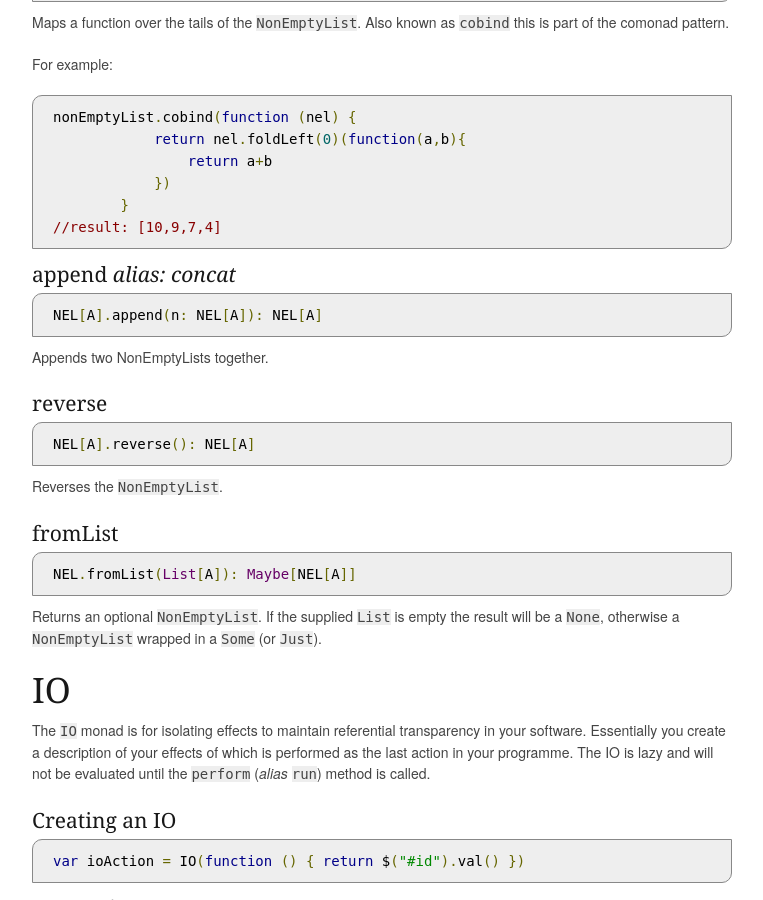
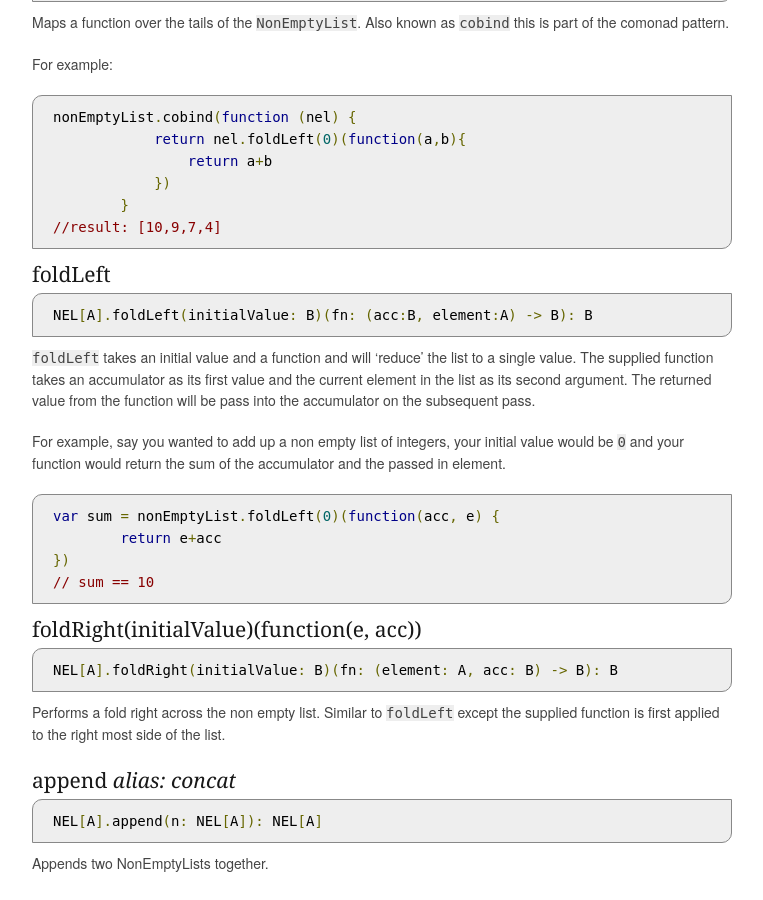
Before and after one commit to monet/monet.js, a Jekyll site: the page built from index.md, in a window 1280 px wide and 900 px high, scrolled down 18090 px. Shown: the whole window, without its empty margins (258-1021 px from the left). Built offline with Jekyll 4.4.1, drawn with Linux system fonts in a browser that asks for light colours; nearby versions of some CDN libraries.

Commit message:
Added doco for NEL foldLeft and foldRight

```diff
--- a/index.md
+++ b/index.md
@@ -786,6 +786,27 @@ For example:
 	        }
 	//result: [10,9,7,4]
 
+####foldLeft
+
+	NEL[A].foldLeft(initialValue: B)(fn: (acc:B, element:A) -> B): B
+
+`foldLeft` takes an initial value and a function and will 'reduce' the list to a single value.  The supplied function takes an accumulator as its first value and the current element in the list as its second argument.  The returned value from the function will be pass into the accumulator on the subsequent pass.
+
+
+For example, say you wanted to add up a non empty list of integers, your initial value would be `0` and your function would return the sum of the accumulator and the passed in element.
+
+	var sum = nonEmptyList.foldLeft(0)(function(acc, e) {
+		return e+acc
+	})
+	// sum == 10
+
+####foldRight(initialValue)(function(e, acc))
+
+	NEL[A].foldRight(initialValue: B)(fn: (element: A, acc: B) -> B): B
+
+Performs a fold right across the non empty list.  Similar to `foldLeft` except the supplied function is first applied to the right most side of the list.
+
+
 ####append *alias: concat*
 
 	NEL[A].append(n: NEL[A]): NEL[A]
```
